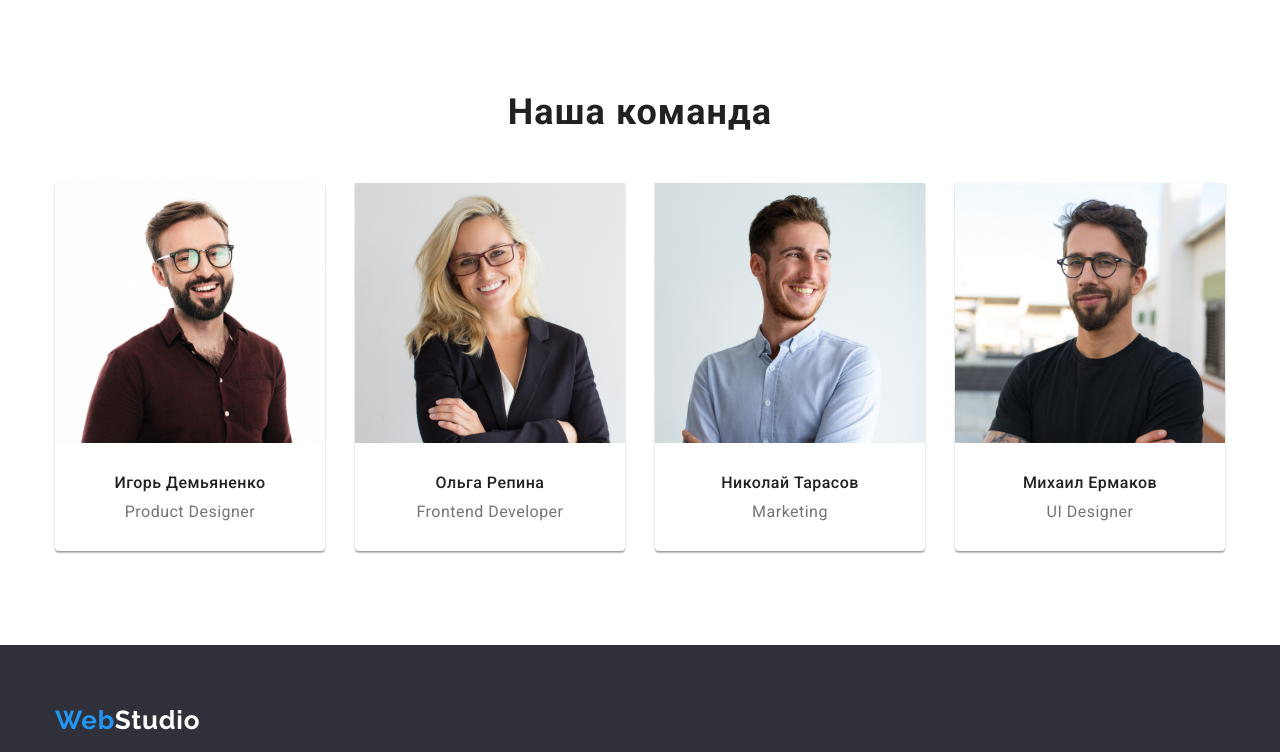
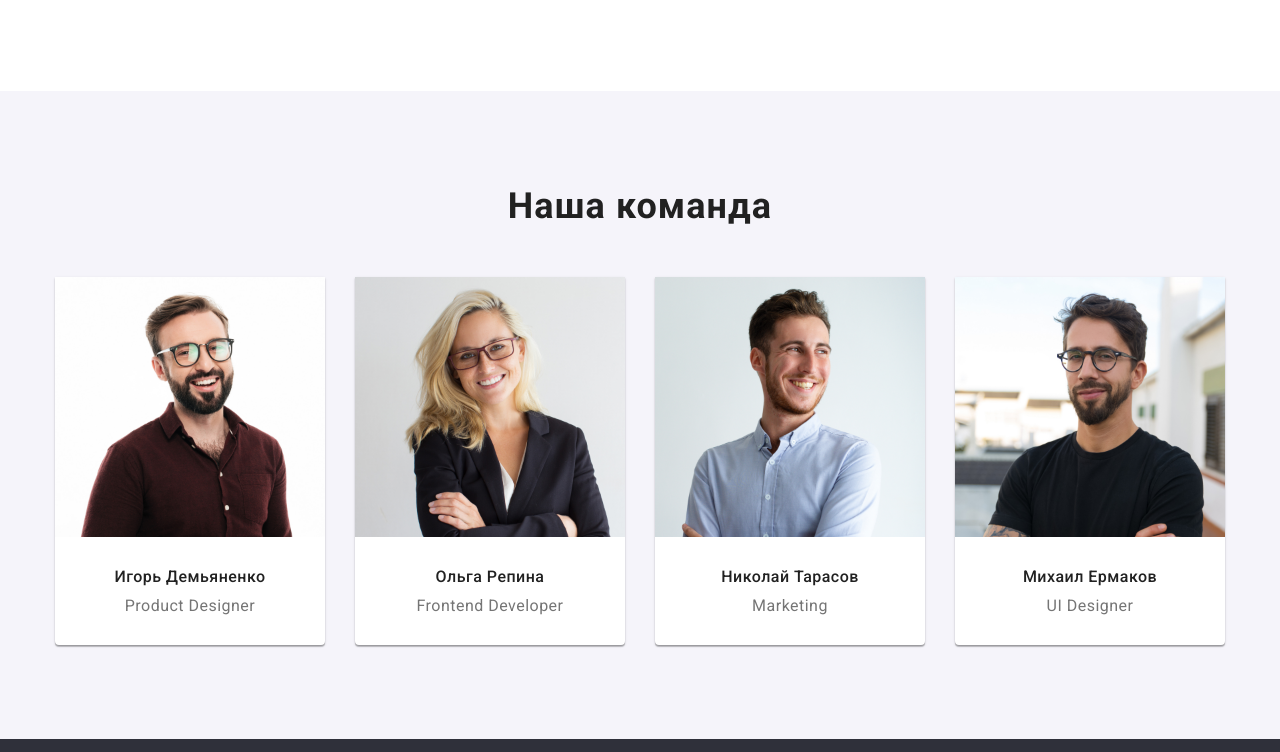
Before and after one commit to drendibro/GOIT, a plain HTML site: page index.html in a window 1280 px wide. Shown: the part 1357-2109 px from the top of the page. Drawn offline with nearby package versions, Linux system fonts and the light colour scheme.

Commit message:
background complete

```diff
--- a/css/style.css
+++ b/css/style.css
@@ -220,7 +220,9 @@ text-align: center;
 
 /* --------------------------team */
 .team{
+    padding-top: 94px;
     padding-bottom: 94px;
+    background: #F5F4FA;
 }
 .team .container{
     display: flex;
```
